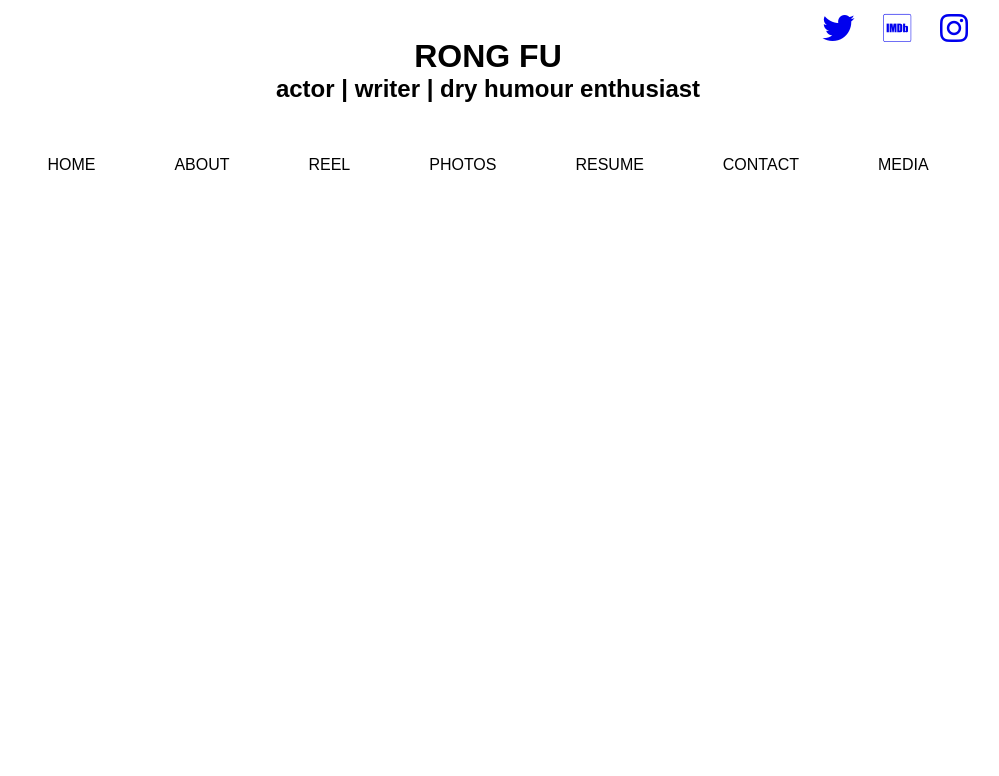
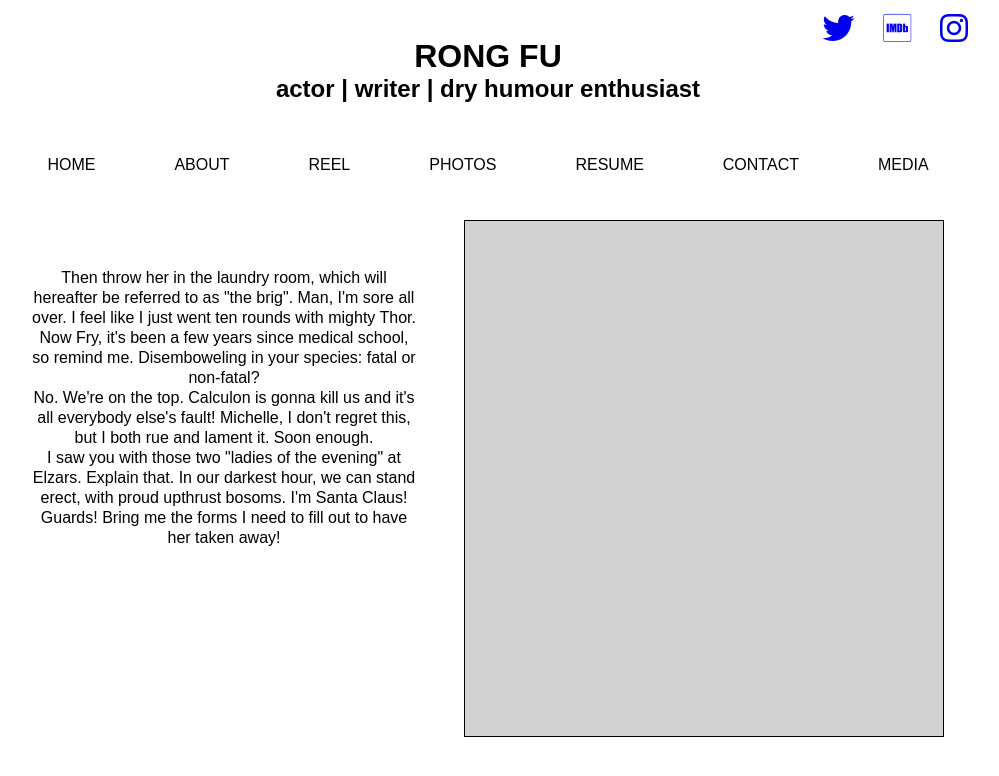
Before and after one commit to davidsonayres/rongfu, a plain HTML site: page index.html in a window 1280 px wide. Both pictures are taken after a click on the item "ABOUT". Shown: the whole page, without its empty margins (152-1151 px from the left). Drawn offline with nearby package versions, Linux system fonts and the light colour scheme.

Commit message:
Updated about page, added initial styling

```diff
--- a/about.html
+++ b/about.html
@@ -0,0 +1,8 @@
+<div id="about_text">
+  <p>Then throw her in the laundry room, which will hereafter be referred to as "the brig". Man, I'm sore all over. I feel like I just went ten rounds with mighty Thor. Now Fry, it's been a few years since medical school, so remind me. Disemboweling in your species: fatal or non-fatal?</p>
+
+  <p>No. We're on the top. Calculon is gonna kill us and it's all everybody else's fault! Michelle, I don't regret this, but I both rue and lament it. Soon enough.</p>
+
+  <p>I saw you with those two "ladies of the evening" at Elzars. Explain that. In our darkest hour, we can stand erect, with proud upthrust bosoms. I'm Santa Claus! Guards! Bring me the forms I need to fill out to have her taken away!</p>
+</div>
+<div id="about_image"></div>
--- a/styles.css
+++ b/styles.css
@@ -63,12 +63,31 @@ div#content_box {
   display: flex;
   align-items: center;
   justify-content: space-around;
+  /*border: 1px solid black;*/
 }
 
 /* HOME */
-#content_box div {
+#image_left,
+#image_center,
+#image_right {
   width: 30%;
   height: 85%;
   border: 1px solid black;
   background-color: lightgrey;
 }
+
+/* ABOUT */
+#about_text {
+  text-align: center;
+  line-height: 1.25;
+  padding-top: 5%;
+  width: 40%;
+  height: 85%;
+}
+
+#about_image {
+  width: 50%;
+  height: 85%;
+  border: 1px solid black;
+  background-color: lightgrey;
+}
```
